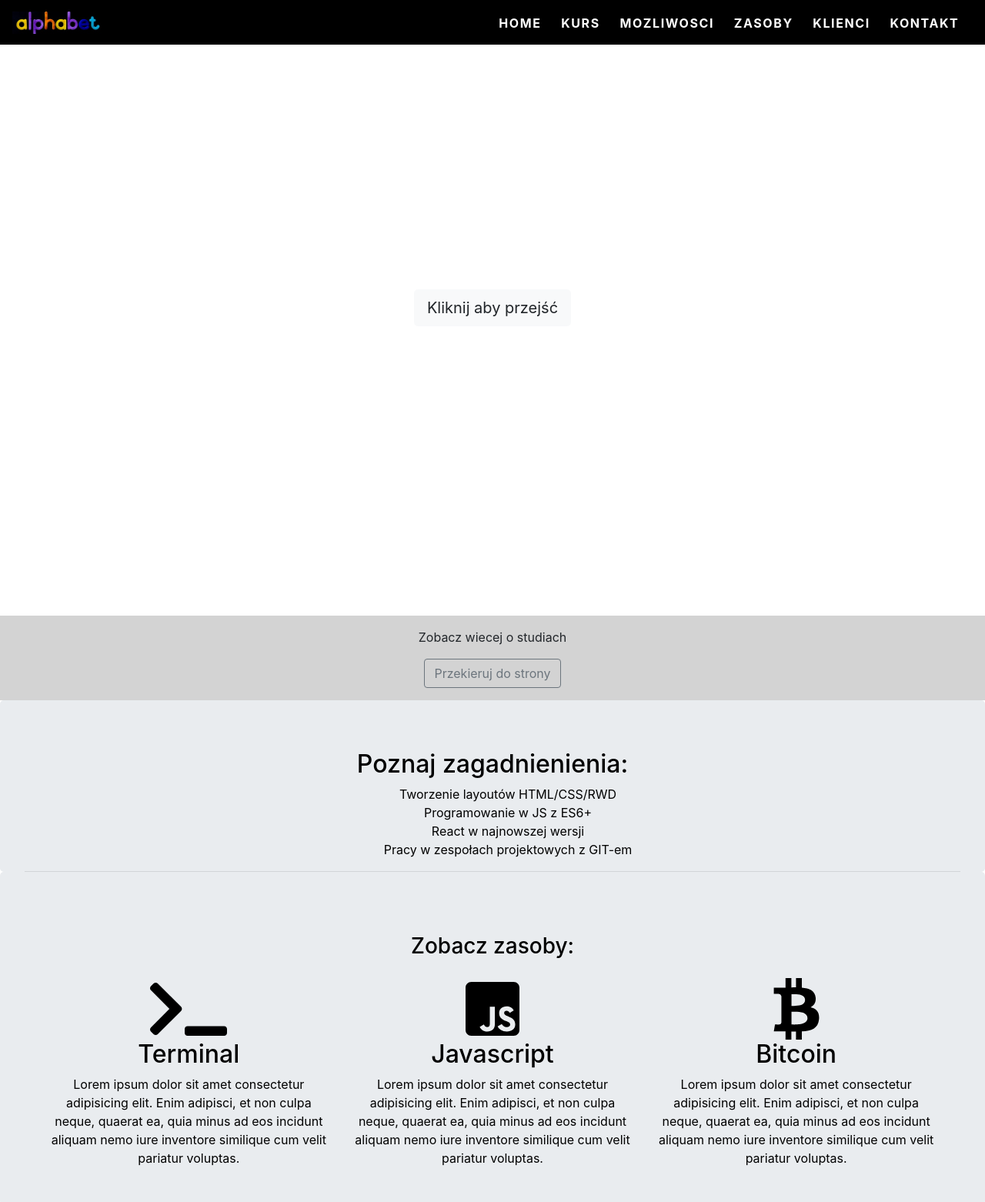
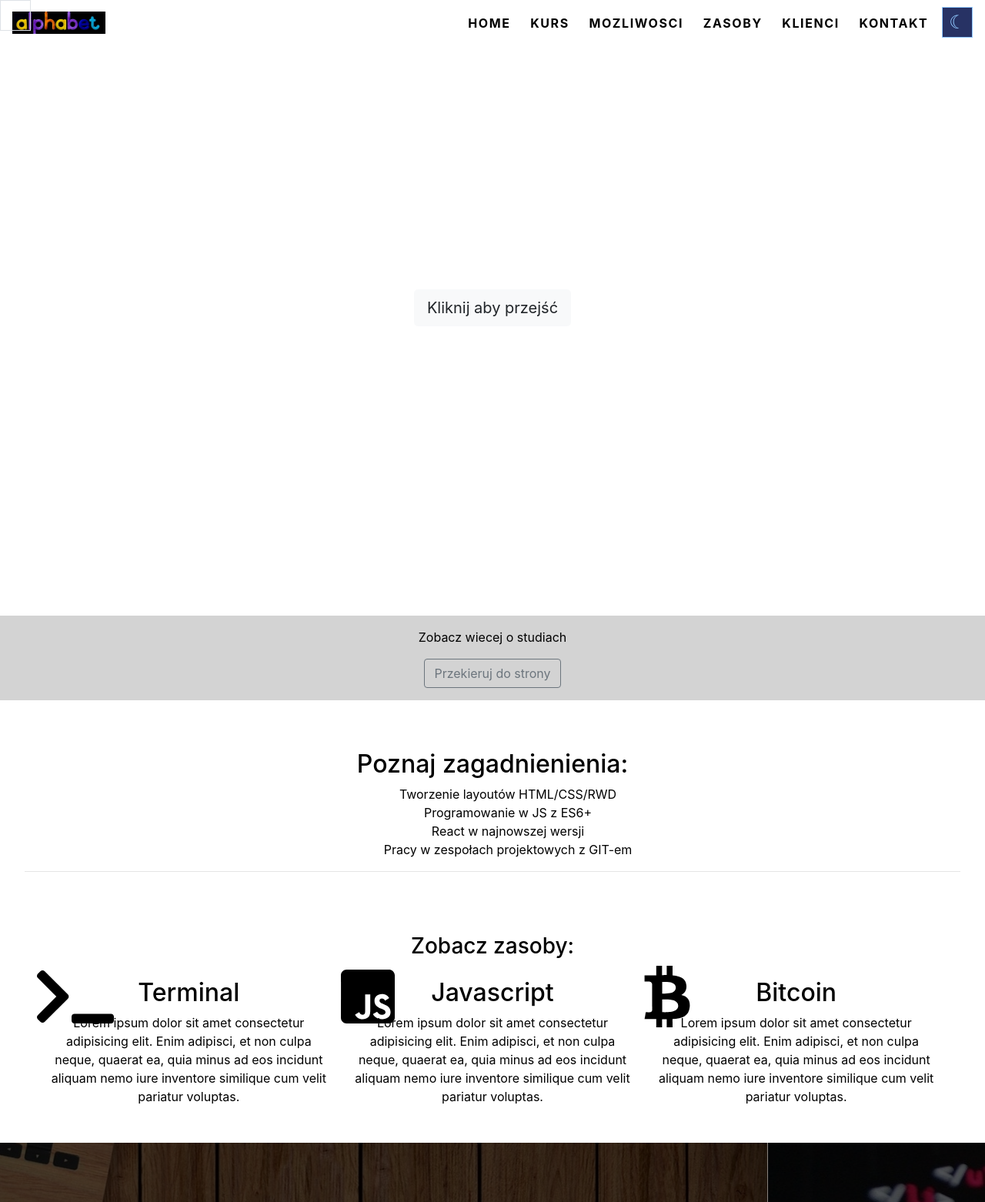
Before and after one commit to goldipl/RWDProjectTeam3, a plain HTML site: page index.html in a window 1280 px wide. Shown: the top 1562 px of the page at 77% size. Drawn offline with Linux system fonts and the light colour scheme.

Commit message:
RWDProjectTeam3: Add dark mode

```diff
--- a/index.html
+++ b/index.html
@@ -8,7 +8,7 @@
     <link rel="stylesheet" href="style.css" />
     <link rel="stylesheet" href="css/fixed.css" />
   </head>
-  <body>
+  <body class="light-mode">
     <!--- HOME KURS MOZLIWOSCI ZASOBY KLIENCI KONTAKT -->
 
     <!-- start HOME-->
@@ -47,6 +47,13 @@
               <a href="#contact" class="nav-link">KONTAKT</a>
             </li>
           </ul>
+          <button class="mode">
+            <svg width="40px" height="40px" viewBox="0 0 40 40" class="border">
+              <polyline points="179,1 179,59 1,59 1,1 179,1" class="bg-line" />
+              <polyline points="179,1 179,59 1,59 1,1 179,1" class="hl-line" />
+            </svg>
+            <span>&#9790;</span>
+          </button>
         </div>
       </nav>
 
@@ -297,6 +304,7 @@
     <!--end CONTACT-->
     <!--- Script Source Files -->
     <script src="js/jquery-3.3.1.min.js"></script>
+    <script src="js/darkMode.js"></script>
     <script src="bootstrap-4.1.3-dist/js/bootstrap.min.js"></script>
     <script src="https://use.fontawesome.com/releases/v5.5.0/js/all.js"></script>
     <!--- End of Script Source Files -->
--- /dev/null
+++ b/js/darkMode.js
@@ -0,0 +1,14 @@
+const btn = document.querySelector(".mode");
+const body = document.querySelector("body");
+
+btn.addEventListener("click", () => {
+  if (body.classList.contains("light-mode")) {
+    btn.innerHTML = "&#9788;";
+    body.classList.remove("light-mode");
+    body.classList.add("dark-mode");
+  } else {
+    btn.innerHTML = "&#9790;";
+    body.classList.add("light-mode");
+    body.classList.remove("dark-mode");
+  }
+});
--- a/style.css
+++ b/style.css
@@ -1,5 +1,60 @@
+.light-mode {
+  --background-color: white;
+  --background-color-btn-second: lightgrey;
+  --background-color-btn: black;
+  --color: black;
+  --color-second: rgb(128, 255, 255);
+}
+
+.dark-mode {
+  --background-color: black;
+  --background-color-btn-second: rgb(44, 44, 44);
+  --background-color-btn: rgb(143, 143, 143);
+  --color: white;
+  --color-second: yellow;
+}
+
+.mode {
+  background-color: var(--background-color-btn);
+  border: 1px solid #91c9ff;
+  color: var(--color-second);
+  cursor: pointer;
+  font-size: 24px;
+  font-weight: 200;
+  height: 40px;
+  outline: none;
+  transition: 2s ease-in-out;
+  width: 40px;
+}
+
+svg {
+  fill: none;
+  left: 0;
+  position: absolute;
+  stroke: #fff;
+  stroke-dasharray: 150 480;
+  stroke-dashoffset: 150;
+  top: 0;
+  transition: 1s ease-in-out;
+}
+
+.mode:hover {
+  transition: 1s ease-in-out;
+  background: rgb(39, 50, 100);
+}
+
+.mode:hover svg {
+  stroke-dashoffset: -480;
+}
+
+.mode span {
+  color: #91c9ff;
+  font-size: 24px;
+  font-weight: 200;
+}
+
 .navbar {
-  background-color: black;
+  background-color: var(--background-color);
   font-size: 0.9 rem;
   letter-spacing: 0.1rem;
   font-weight: bold;
@@ -14,7 +69,7 @@
 }
 
 .navbar .navbar-nav .nav-link {
-  color: white;
+  color: var(--color);
   padding-top: 0.6rem;
 }
 
@@ -32,23 +87,26 @@
 .caption h1 {
   font-size: 2 rem;
   font-weight: bold;
+  color: white;
 }
 
 .caption {
   width: 100%;
   position: absolute;
   top: 40%;
-  color: white;
+  color: var(--color);
   z-index: 1;
 }
 
 #course {
-  background-color: lightgrey;
+  background-color: var(--background-color-btn-second);
+  color: var(--color);
 }
 
 /*features*/
 .jumbotron {
-  color: black;
+  background-color: var(--background-color);
+  color: var(--color);
   padding-bottom: 0;
   margin-bottom: 0;
 }
@@ -68,16 +126,23 @@
   min-width: 15vw;
 }
 
+.clients {
+  background-color: var(--background-color);
+  color: var(--color);
+}
+
 /*contact - footer */
 footer,
 footer a {
-  color: darkgray;
+  background-color: var(--background-color);
+  color: var(--color);
 }
 
 footer a:hover,
 footer p,
 footer h3 {
-  color: black;
+  background-color: var(--background-color);
+  color: var(--color);
 }
 
 footer img {
```
